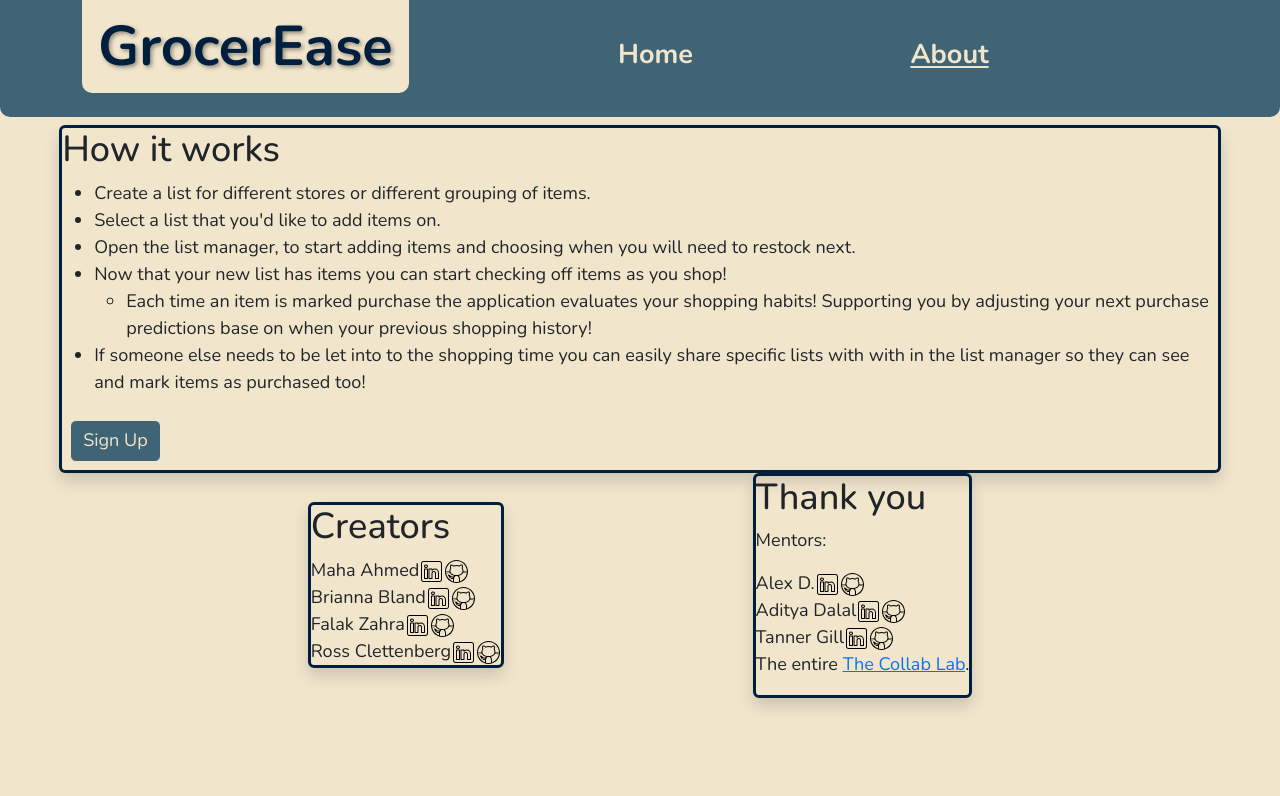
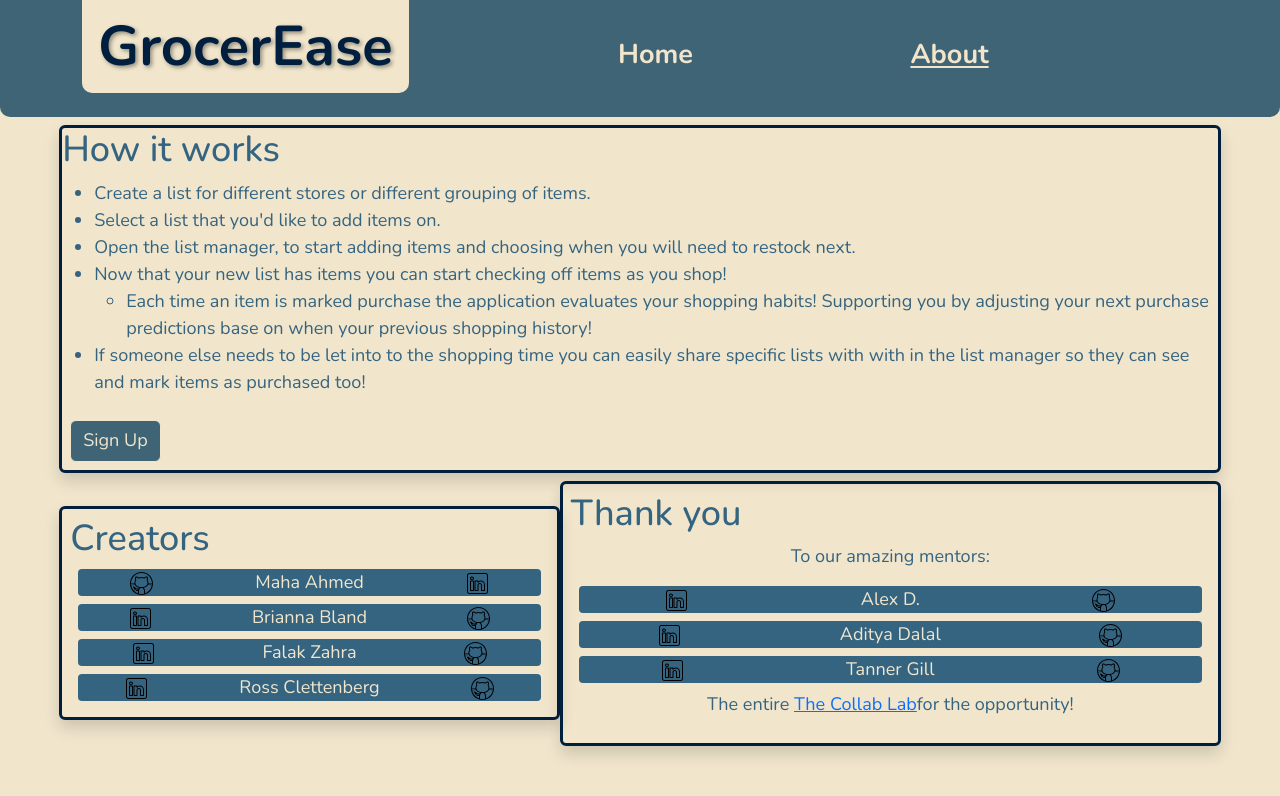
Before and after one commit to the-collab-lab/tcl-77-smart-shopping-list, a React (Vite) app: page /about in a window 1280 px wide. Shown: the top 796 px of the page. Built offline with nearby package versions, Linux system fonts and the light colour scheme; no server answers; what io-ts would draw is missing.

Commit message:
figuring out some spacing on thank you & creators with theme-colors set

```diff
--- a/src/styles/global.scss
+++ b/src/styles/global.scss
@@ -2,10 +2,17 @@
 
 $theme-colors: (
 	"primary": $primary-beige,
-	"primary-emphasis": $primary-blue,
-	"secondary": $tertiary-blue,
-	"secondary-emphasis": $secondary-blue,
+	"secondary": $primary-blue,
+	"info": $tertiary-blue,
+	"dark": $secondary-blue,
 );
+
+// $theme-colors-text: (
+// 	"primary": $primary-beige,
+// 	"primary-emphasis": $primary-blue,
+// 	"secondary": $tertiary-blue,
+// 	"secondary-emphasis": $secondary-blue,
+// );
 
 $font-size-root: null;
 $font-size-base: 1.13rem; // Assumes the browser default, typically `16px`
--- a/src/views/unauthenticated/About.tsx
+++ b/src/views/unauthenticated/About.tsx
@@ -6,8 +6,8 @@ import { SignInButton } from "../../api";
 
 export function About() {
 	return (
-		<div className="d-flex flex-wrap m-2 align-items-center justify-content-evenly">
-			<section className="border border-solid rounded-2 border-secondary-emphasis border-3 shadow">
+		<div className="d-flex flex-wrap m-2 align-items-center justify-content-evenly text-info">
+			<section className="border border-solid rounded-2 border-dark border-3 shadow">
 				<h2>How it works</h2>
 				<ul>
 					<li>
@@ -38,84 +38,84 @@ export function About() {
 				</ul>
 				<SignInButton isSignIn={false} />
 			</section>
-			<section className="border border-solid rounded-2 border-secondary-emphasis border-3 shadow flex-grow">
+			<section className="border border-solid rounded-2 border-dark border-3 shadow flex-grow flex-fill p-2 my-2">
 				<h2>Creators</h2>
-				<div className="">
+				<div className="text-primary bg-info d-flex flex-row justify-content-around rounded-1 m-2">
+					<Link to="https://github.com/eternalmaha" target="_blank">
+						<GithubLogo width="25" height="25" />
+					</Link>
 					<span>Maha Ahmed</span>
 					<Link to="https://www.linkedin.com/in/maha-ahmed3/" target="_blank">
 						<LinkedInLogo width="25" height="25" />
 					</Link>
-					<Link to="https://github.com/eternalmaha" target="_blank">
-						<GithubLogo width="25" height="25" />
-					</Link>
 				</div>
-				<div>
-					<span>Brianna Bland</span>
+				<div className="text-primary bg-info d-flex flex-row justify-content-around rounded-1 m-2">
 					<Link to="https://www.linkedin.com/in/bbland1/" target="_blank">
 						<LinkedInLogo width="25" height="25" />
 					</Link>
+					<span>Brianna Bland</span>
 					<Link to="https://github.com/bbland1" target="_blank">
 						<GithubLogo width="25" height="25" />
 					</Link>
 				</div>
-				<div>
-					<span>Falak Zahra</span>
+				<div className="text-primary bg-info d-flex flex-row justify-content-around rounded-1 m-2">
 					<Link to="https://www.linkedin.com/in/falak-zahra/" target="_blank">
 						<LinkedInLogo width="25" height="25" />
 					</Link>
+					<span>Falak Zahra</span>
 					<Link to="https://github.com/zahrafalak" target="_blank">
 						<GithubLogo width="25" height="25" />
 					</Link>
 				</div>
-				<div>
-					<span>Ross Clettenberg</span>
+				<div className="text-primary bg-info d-flex flex-row justify-content-around rounded-1 m-2">
 					<Link
 						to="https://www.linkedin.com/in/ross-clettenberg/"
 						target="_blank"
 					>
 						<LinkedInLogo width="25" height="25" />
 					</Link>
+					<span>Ross Clettenberg</span>
 					<Link to="https://github.com/RossaMania" target="_blank">
 						<GithubLogo width="25" height="25" />
 					</Link>
 				</div>
 			</section>
-			<section className="border border-solid rounded-2 border-secondary-emphasis border-3 shadow">
+			<section className="border border-solid rounded-2 border-dark border-3 shadow flex-grow flex-fill p-2 my-2">
 				<h2>Thank you</h2>
-				<p>Mentors:</p>
-				<div>
-					<span>Alex D.</span>
+				<p className="text-center">To our amazing mentors:</p>
+				<div className="text-primary bg-info d-flex flex-row justify-content-around rounded-1 m-2">
 					<Link to="https://www.linkedin.com/in/dantonioa/" target="_blank">
 						<LinkedInLogo width="25" height="25" />
 					</Link>
+					<span>Alex D.</span>
 					<Link to="https://github.com/alex-andria" target="_blank">
 						<GithubLogo width="25" height="25" />
 					</Link>
 				</div>
-				<div>
-					<span>Aditya Dalal</span>
+				<div className="text-primary bg-info d-flex flex-row justify-content-around rounded-1 m-2">
 					<Link to="https://www.linkedin.com/in/adityadalal/" target="_blank">
 						<LinkedInLogo width="25" height="25" />
 					</Link>
+					<span>Aditya Dalal</span>
 					<Link to="https://github.com/adidalal" target="_blank">
 						<GithubLogo width="25" height="25" />
 					</Link>
 				</div>
-				<div>
-					<span>Tanner Gill</span>
+				<div className="text-primary bg-info d-flex flex-row justify-content-around rounded-1 m-2">
 					<Link to="https://www.linkedin.com/in/tanner-gill/" target="_blank">
 						<LinkedInLogo width="25" height="25" />
 					</Link>
+					<span>Tanner Gill</span>
 					<Link to="https://github.com/tannaurus" target="_blank">
 						<GithubLogo width="25" height="25" />
 					</Link>
 				</div>
-				<p>
+				<p className="text-center">
 					The entire{" "}
 					<a href="https://the-collab-lab.codes/developers/" target="_blank">
 						The Collab Lab
 					</a>
-					.
+					for the opportunity!
 				</p>
 			</section>
 		</div>
```
